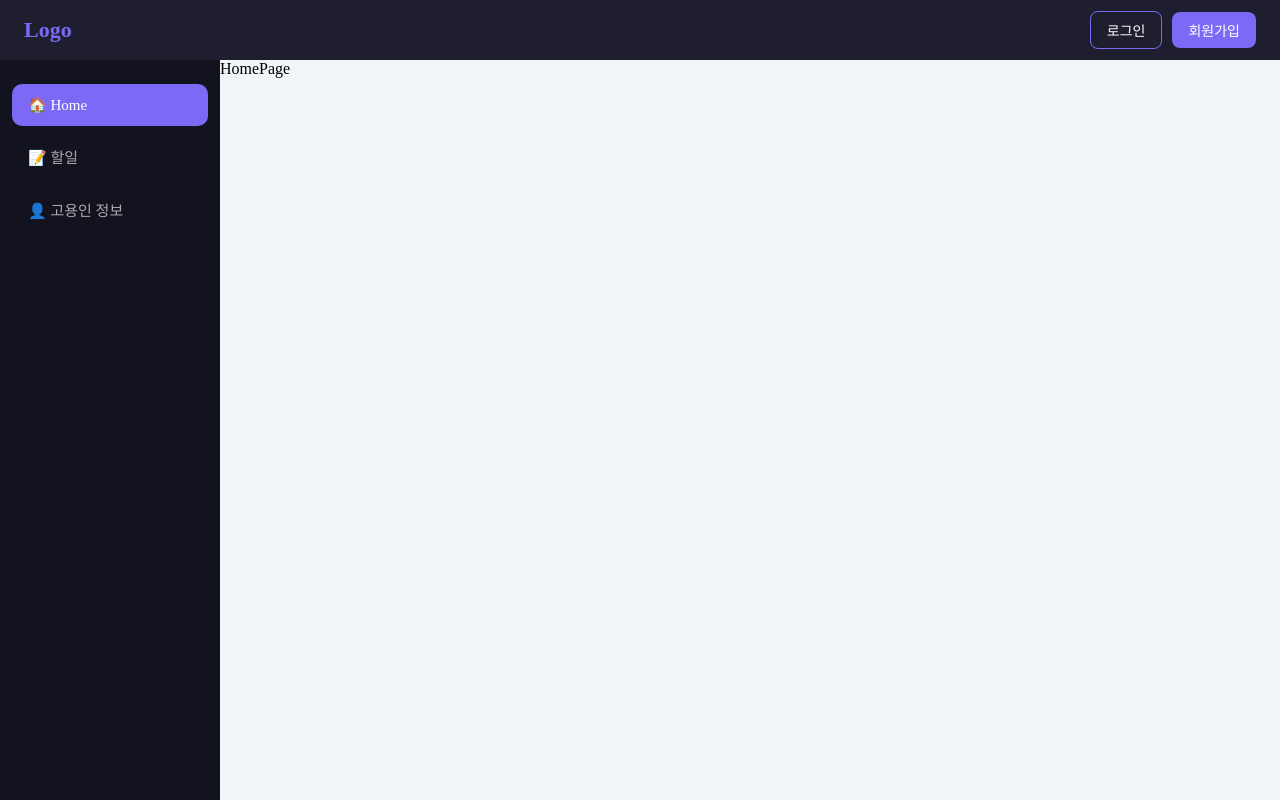
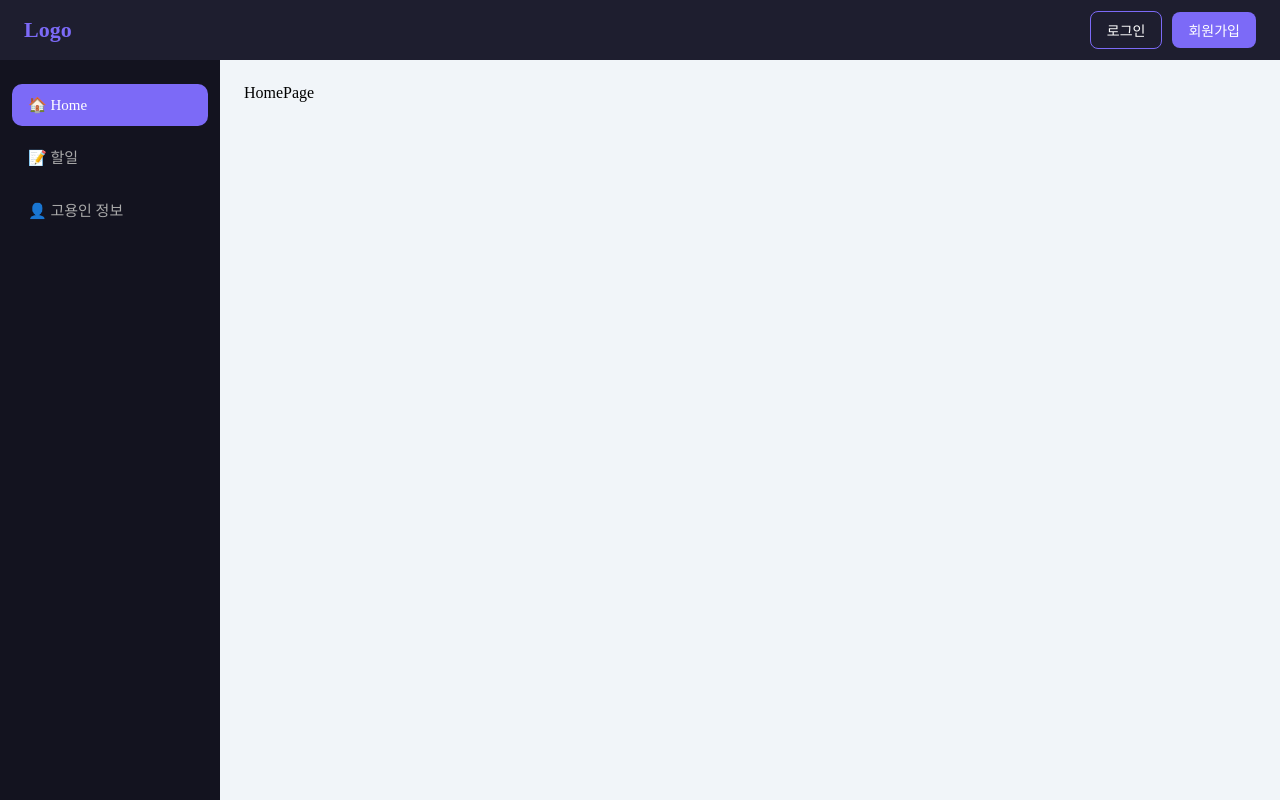
Before and after one commit to Yubeol/frontend, a React app: page / in a window 1280 px wide. Built offline with nearby package versions, Linux system fonts and the light colour scheme; the HTML template or start-up script is replaced by a standard one.

Commit message:
loginform 오류 수정

```diff
--- a/src/App.jsx
+++ b/src/App.jsx
@@ -10,21 +10,21 @@ import { useState } from 'react'
 import RegisterPage from './no1_pages/user/RegisterPage'
 import EmployeeProvider from './no0_context/EmployeeContext'
 import UserProvider from './no0_context/UserContext'
+import styled from 'styled-components'
 
 function App() {
 
   return (
-    <>
       <BrowserRouter>
         <UserProvider>
-          <HeaderBar/>
-          <div style={{ display: 'flex' }}>
+          <Container>
+            <HeaderBar />
+            <BodyLayout>
               <SiderBar />
-            <main style={{ flex: 1 }}>
+              <PageContainer>
                 <Routes>
                   <Route path="/login" element={
-                  <LoginPage
-                  />
+                    <LoginPage />
                   } />
                   <Route path="/register" element={
                     <RegisterPage />
@@ -37,12 +37,29 @@ function App() {
                     </EmployeeProvider>
                   } />
                 </Routes>
-            </main>
-          </div>
+              </PageContainer>
+            </BodyLayout>
+          </Container>
         </UserProvider>
       </BrowserRouter>
-    </>
   )
 }
 
 export default App
+
+const Container = styled.div`
+  display: flex;
+  flex-direction: column;
+  min-height: 100vh;
+`
+
+const BodyLayout = styled.div`
+  display: flex;
+  flex: 1;
+`
+
+const PageContainer = styled.main`
+  flex: 1;
+  padding: 24px;
+  background: #f1f5f9;
+`
--- a/src/no2_components/user/LoginForm.jsx
+++ b/src/no2_components/user/LoginForm.jsx
@@ -8,7 +8,8 @@ const initialState = {
 }
 
 const LoginForm = () => {
-    const [dispatch] = useContext(UserContext);
+    const { state, dispatch } = useContext(UserContext);
+    const { users } = state;
     const [user, setUser] = useState(initialState);
     const navigate = useNavigate();
 
@@ -21,9 +22,9 @@ const LoginForm = () => {
         e.preventDefault();
 
         if (!user.username || !user.password) {
-        alert("아이디와 비밀번호를 입력해주세요.");
-        return;
-    }
+            alert("아이디와 비밀번호를 입력해주세요.");
+            return;
+        }
 
         const loginUser = users.filter(item => (
             item.username === user.username
@@ -31,7 +32,7 @@ const LoginForm = () => {
         ))[0]
         if (loginUser) {
             alert("성공")
-            dispatch({type:"login", payload:loginUser})
+            dispatch({ type: "login", payload: loginUser.username })
             navigate("/")
         } else {
             alert("입력하신 정보가 다릅니다.")
```
Lines whose indentation alone changed are shown as unchanged.
